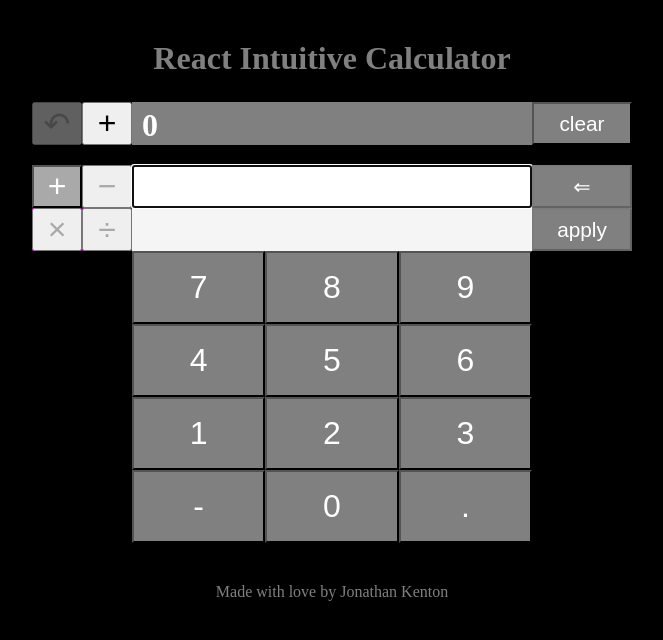
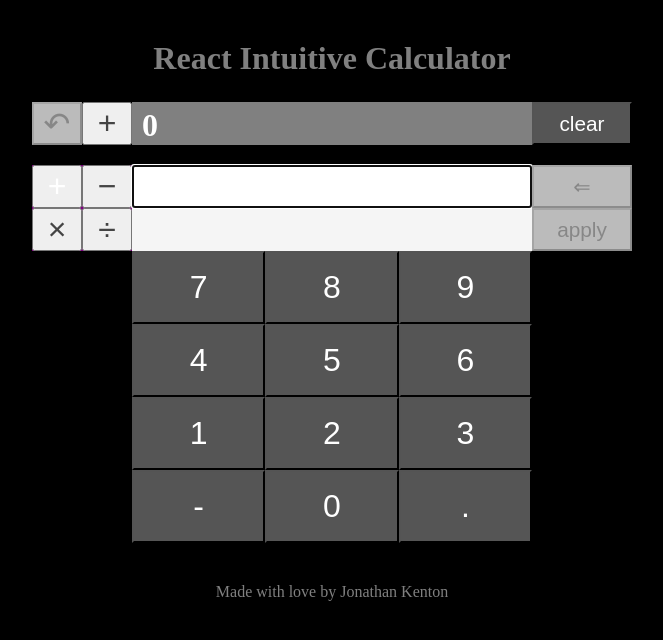
Before and after one commit to j2kenton/React-Super-Calculator, a React (Create React App) app in the folder react/: page / in a window 1280 px wide. Shown: the top 640 px of the page, without its empty margins (308-971 px from the left). Built offline with nearby package versions, Linux system fonts and the light colour scheme.

Commit message:
refactor buttons

```diff
--- /dev/null
+++ b/react/src/components/button.js
@@ -0,0 +1,37 @@
+import PropTypes from 'prop-types';
+import styled, { css } from 'styled-components';
+
+const StyledButton = styled.button`
+  box-sizing: border-box;
+  vertical-align: top;
+  color: ${props => !props.disabled && (props.color || '#444444')};
+  width: ${props => props.width || '100%'};
+  height: ${props => props.height || '100%'};
+  font-size: ${props => props.fontSize || '2rem'};
+  background: ${props => (props.disabled ? '#bbbbbb' : props.background)};
+  padding: ${props => props.padding};
+  flex: ${props => props.flex};
+  cursor: ${props => props.disabled && 'not-allowed'};
+  ${props =>
+    !props.disabled &&
+    props.selected &&
+    css`
+      background: '#a9a9a9';
+      color: #ffffff;
+    `}
+  ${props =>
+    !props.disabled &&
+    props.inverted &&
+    css`
+      background: #555555;
+      color: #ffffff;
+    `}
+`;
+
+export const Button = ({ text, ...props }) => <StyledButton {...props}>{text}</StyledButton>;
+
+Button.propTypes = {
+  text: PropTypes.string
+};
+
+export default Button;
--- a/react/src/components/operator-controls.js
+++ b/react/src/components/operator-controls.js
@@ -3,6 +3,7 @@ import { connect } from 'react-redux';
 import styled, { css } from 'styled-components';
 import { OPERATORS } from 'constants/numeric';
 import { setOperator as setOperatorAction } from 'common-actions';
+import Button from 'components/button';
 
 const OperatorsWrapper = styled.div`
   background-color: purple;
@@ -10,20 +11,7 @@ const OperatorsWrapper = styled.div`
   display: inline-block;
 `;
 
-const StyledButton = styled.button`
-  color: darkgrey;
-  ${props =>
-    props.selected &&
-    css`
-      background: darkgrey;
-      color: white;
-    `}
-  width: 50%;
-  height: 50%;
-  font-size: 2rem;
-`;
-
-export const OperatorControls = ({ setOperator, operator, onButtonClick }) => {
+export const OperatorControls = ({ setOperator, operator, onButtonClick, selected }) => {
   const onOperatorSelection = operatorKey => {
     onButtonClick();
     setOperator(operatorKey);
@@ -32,13 +20,14 @@ export const OperatorControls = ({ setOperator, operator, onButtonClick }) => {
   return (
     <OperatorsWrapper>
       {Object.entries(OPERATORS).map(entry => (
-        <StyledButton
+        <Button
           key={entry[0]}
           onClick={() => onOperatorSelection(entry[0])}
           selected={entry[0] === operator}
-        >
-          {entry[1].symbol}
-        </StyledButton>
+          width={'50%'}
+          height={'50%'}
+          text={entry[1].symbol}
+        />
       ))}
     </OperatorsWrapper>
   );
@@ -47,7 +36,8 @@ export const OperatorControls = ({ setOperator, operator, onButtonClick }) => {
 OperatorControls.propTypes = {
   operator: PropTypes.string,
   setOperator: PropTypes.func,
-  onButtonClick: PropTypes.func
+  onButtonClick: PropTypes.func,
+  selected: PropTypes.bool
 };
 
 const mapStateToProps = ({ app }) => ({
--- a/react/src/sections/body/input-section.js
+++ b/react/src/sections/body/input-section.js
@@ -3,6 +3,7 @@ import PropTypes from 'prop-types';
 import { connect } from 'react-redux';
 import { OPERATORS } from 'constants/numeric';
 import { isInputUsable } from 'utils/tools';
+import Button from 'components/button';
 import styled from 'styled-components';
 import {
   updateOutput as updateOutputAction,
@@ -31,22 +32,6 @@ const ButtonsWrapper = styled.div`
   display: inline-block;
   vertical-align: top;
   height: 100%;
-`;
-
-const ApplyButton = styled.button`
-  font-size: 1.3rem;
-  background-color: grey;
-  color: white;
-  width: 100%;
-  height: 50%;
-`;
-
-const BackspaceButton = styled.button`
-  font-size: 1.3rem;
-  background-color: grey;
-  color: white;
-  width: 100%;
-  height: 50%;
 `;
 
 const InputArea = styled.div`
@@ -146,12 +131,22 @@ export const InputSection = ({
         <PreviewSection>{preview}</PreviewSection>
       </InputsWrapper>
       <ButtonsWrapper>
-        <BackspaceButton onClick={onBackspace} disabled={!input}>
-          ⇐
-        </BackspaceButton>
-        <ApplyButton onClick={onApply} disabled={!isInputUsable(input)}>
-          apply
-        </ApplyButton>
+        <Button
+          onClick={onBackspace}
+          disabled={!input}
+          text={'⇐'}
+          inverted
+          height={'50%'}
+          fontSize={'1.3rem'}
+        />
+        <Button
+          onClick={onApply}
+          disabled={!isInputUsable(input)}
+          text={'apply'}
+          inverted
+          height={'50%'}
+          fontSize={'1.3rem'}
+        />
       </ButtonsWrapper>
     </InputWrapper>
   );
--- a/react/src/sections/body/number-button-section.js
+++ b/react/src/sections/body/number-button-section.js
@@ -2,6 +2,7 @@ import PropTypes from 'prop-types';
 import { connect } from 'react-redux';
 import styled from 'styled-components';
 import { appendToInput as appendToInputAction } from 'common-actions';
+import Button from 'components/button';
 
 const ButtonsWrapper = styled.div`
   background-color: green;
@@ -15,15 +16,7 @@ const ButtonsWrapper = styled.div`
   margin-left: 100px;
 `;
 
-const NumberButton = styled.button`
-  background-color: grey;
-  flex: 1 0 33%;
-  padding: 1rem;
-  font-size: 2rem;
-  color: white;
-`;
-
-export const NumberButtonSection = ({ input, appendToInput, operator, onBlur, onButtonClick }) => {
+export const NumberButtonSection = ({ appendToInput, onButtonClick }) => {
   const onNumberButtonClick = (e, text) => {
     e.preventDefault();
     onButtonClick();
@@ -33,19 +26,21 @@ export const NumberButtonSection = ({ input, appendToInput, operator, onBlur, on
   return (
     <ButtonsWrapper>
       {['7', '8', '9', '4', '5', '6', '1', '2', '3', '-', '0', '.'].map(text => (
-        <NumberButton onClick={e => onNumberButtonClick(e, text)} key={text}>
-          {text}
-        </NumberButton>
+        <Button
+          onClick={e => onNumberButtonClick(e, text)}
+          key={text}
+          flex={'1 0 33%'}
+          inverted
+          padding={'1rem'}
+          text={text}
+        />
       ))}
     </ButtonsWrapper>
   );
 };
 
 NumberButtonSection.propTypes = {
-  input: PropTypes.string,
-  operator: PropTypes.string,
   appendToInput: PropTypes.func,
-  onBlur: PropTypes.func,
   onButtonClick: PropTypes.func
 };
 
--- a/react/src/sections/body/output-section.js
+++ b/react/src/sections/body/output-section.js
@@ -6,6 +6,7 @@ import {
   resetForm as resetFormAction,
   undoUpdateOutput as undoUpdateOutputAction
 } from 'common-actions';
+import Button from 'components/button';
 
 const OutputWrapper = styled.div`
   height: 43px;
@@ -13,19 +14,6 @@ const OutputWrapper = styled.div`
 `;
 
 const OutputArea = styled.div`
-  height: 100%;
-`;
-
-const SignButton = styled.button`
-  font-size: 2rem;
-  width: 50%;
-  height: 100%;
-`;
-
-const UndoButton = styled.button`
-  vertical-align: top;
-  font-size: 2rem;
-  width: 50%;
   height: 100%;
 `;
 
@@ -42,14 +30,6 @@ const ToggleUndoWrapper = styled.div`
   display: inline-block;
   text-align: right;
   text-align: end;
-`;
-
-const ClearButton = styled.button`
-  background-color: grey;
-  color: white;
-  width: 100px;
-  height: 100%;
-  font-size: 1.3rem;
 `;
 
 const NumberArea = styled.div`
@@ -69,8 +49,6 @@ const NumberArea = styled.div`
   padding-left: 10px;
   padding-top: 5px;
 `;
-
-const SignSymbol = styled.span``;
 
 export const OutputSection = ({
   output,
@@ -102,16 +80,17 @@ export const OutputSection = ({
     <OutputWrapper>
       <OutputArea>
         <ToggleUndoWrapper>
-          <UndoButton onClick={e => onUndoClick(e)} disabled={previousOutputs.length === 0}>
-            ↶
-          </UndoButton>
-          <SignButton onClick={e => onToggleSign(e)}>
-            <SignSymbol>{output < 0 ? '-' : '+'}</SignSymbol>
-          </SignButton>
+          <Button
+            onClick={e => onUndoClick(e)}
+            disabled={previousOutputs.length === 0}
+            text={'↶'}
+            width={'50%'}
+          />
+          <Button onClick={e => onToggleSign(e)} text={output < 0 ? '-' : '+'} width={'50%'} />
         </ToggleUndoWrapper>
         <NumberArea>{Math.abs(output)}</NumberArea>
         <ButtonWrapper>
-          <ClearButton onClick={onClear}>clear</ClearButton>
+          <Button onClick={onClear} text={'clear'} inverted fontSize={'1.3rem'} />
         </ButtonWrapper>
       </OutputArea>
     </OutputWrapper>
```
